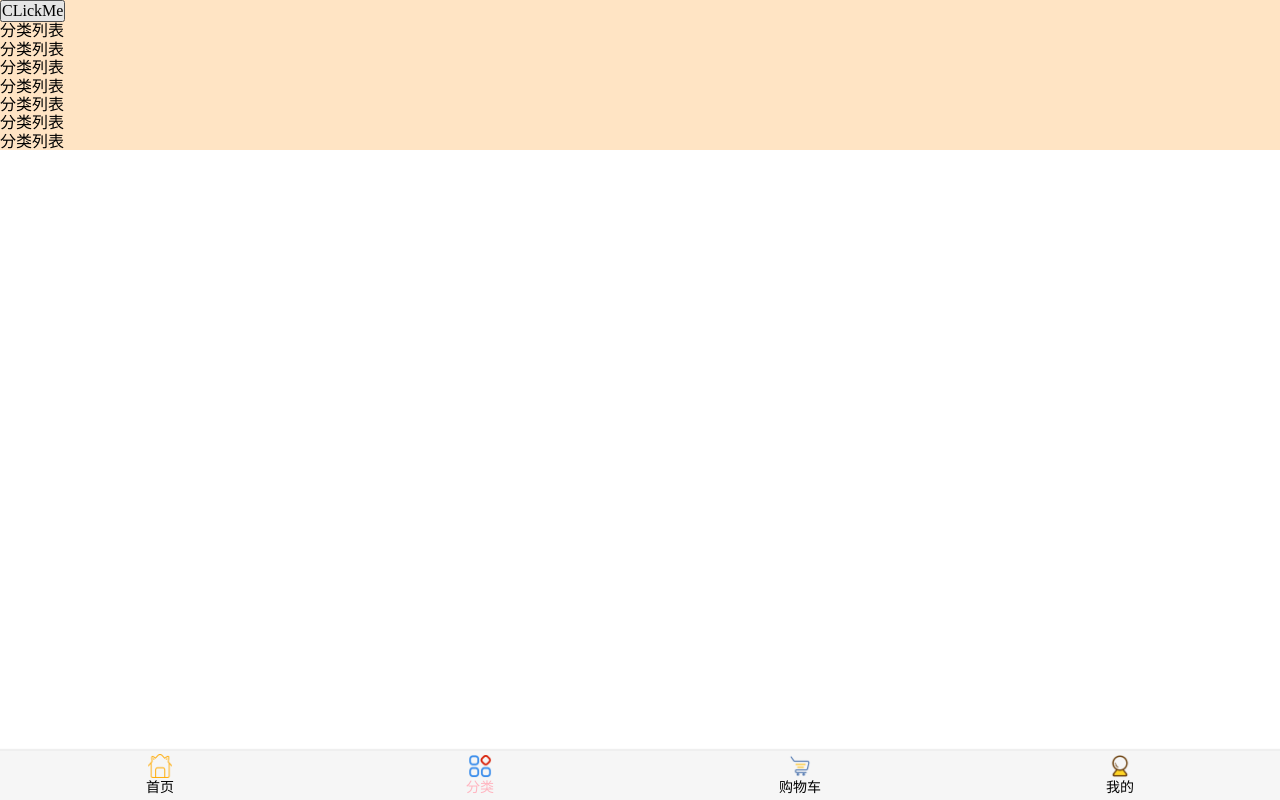
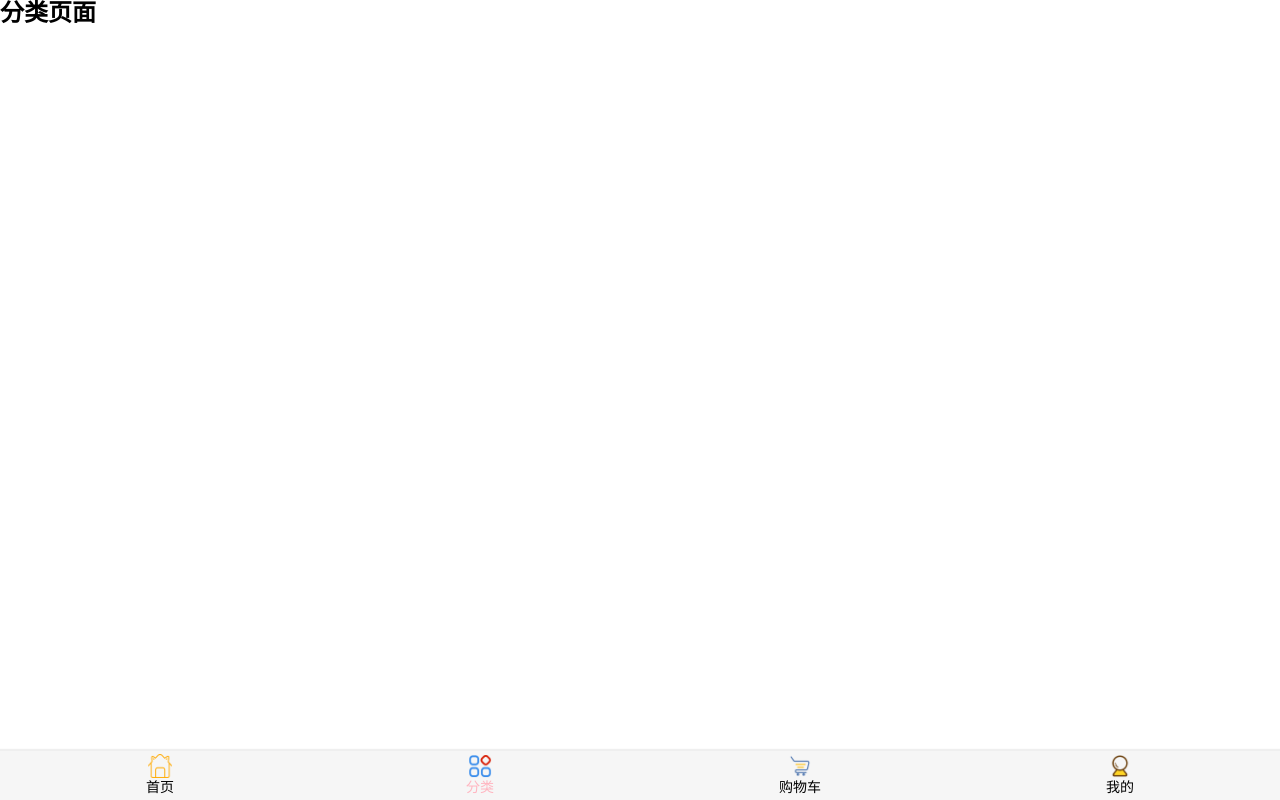
Before and after one commit to Alan-AW/supermall, a Vue app: page /category in a window 1280 px wide. Built offline with nearby package versions, Linux system fonts and the light colour scheme.

Commit message:
scroll的BUG依然存在

```diff
--- a/src/components/content/goods/GoodsListItem.vue
+++ b/src/components/content/goods/GoodsListItem.vue
@@ -14,7 +14,7 @@ export default {
   name: "GoodsListItem",
   props: {
     goodsItem: {
-      type: Array,
+      type: Object,
       default() {
         return [];
       },
--- a/src/views/category/Category.vue
+++ b/src/views/category/Category.vue
@@ -1,151 +1,14 @@
 <template>
-  <div class="wrapper" ref="wrapper">
-    <ul class="content">
-      <button @click="btnClick">CLickMe</button>
-      <li>分类列表</li>
-      <li>分类列表</li>
-      <li>分类列表</li>
-      <li>分类列表</li>
-      <li>分类列表</li>
-      <li>分类列表</li>
-      <li>分类列表</li>
-      <li>分类列表</li>
-      <li>分类列表</li>
-      <li>分类列表</li>
-      <li>分类列表</li>
-      <li>分类列表</li>
-      <li>分类列表</li>
-      <li>分类列表</li>
-      <li>分类列表</li>
-      <li>分类列表</li>
-      <li>分类列表</li>
-      <li>分类列表</li>
-      <li>分类列表</li>
-      <li>分类列表</li>
-      <li>分类列表</li>
-      <li>分类列表</li>
-      <li>分类列表</li>
-      <li>分类列表</li>
-      <li>分类列表</li>
-      <li>分类列表</li>
-      <li>分类列表</li>
-      <li>分类列表</li>
-      <li>分类列表</li>
-      <li>分类列表</li>
-      <li>分类列表</li>
-      <li>分类列表</li>
-      <li>分类列表</li>
-      <li>分类列表</li>
-      <li>分类列表</li>
-      <li>分类列表</li>
-      <li>分类列表</li>
-      <li>分类列表</li>
-      <li>分类列表</li>
-      <li>分类列表</li>
-      <li>分类列表</li>
-      <li>分类列表</li>
-      <li>分类列表</li>
-      <li>分类列表</li>
-      <li>分类列表</li>
-      <li>分类列表</li>
-      <li>分类列表</li>
-      <li>分类列表</li>
-      <li>分类列表</li>
-      <li>分类列表</li>
-      <li>分类列表</li>
-      <li>分类列表</li>
-      <li>分类列表</li>
-      <li>分类列表</li>
-      <li>分类列表</li>
-      <li>分类列表</li>
-      <li>分类列表</li>
-      <li>分类列表</li>
-      <li>分类列表</li>
-      <li>分类列表</li>
-      <li>分类列表</li>
-      <li>分类列表</li>
-      <li>分类列表</li>
-      <li>分类列表</li>
-      <li>分类列表</li>
-      <li>分类列表</li>
-      <li>分类列表</li>
-      <li>分类列表</li>
-      <li>分类列表</li>
-      <li>分类列表</li>
-      <li>分类列表</li>
-      <li>分类列表</li>
-      <li>分类列表</li>
-      <li>分类列表</li>
-      <li>分类列表</li>
-      <li>分类列表</li>
-      <li>分类列表</li>
-      <li>分类列表</li>
-      <li>分类列表</li>
-      <li>分类列表</li>
-      <li>分类列表</li>
-      <li>分类列表</li>
-      <li>分类列表</li>
-      <li>分类列表</li>
-      <li>分类列表</li>
-      <li>分类列表</li>
-      <li>分类列表</li>
-      <li>分类列表</li>
-      <li>分类列表</li>
-      <li>分类列表</li>
-      <li>分类列表</li>
-      <li>分类列表</li>
-      <li>分类列表</li>
-      <li>分类列表</li>
-      <li>分类列表</li>
-      <li>分类列表</li>
-      <li>分类列表</li>
-      <li>分类列表</li>
-      <li>分类列表</li>
-      <li>分类列表</li>
-    </ul>
+  <div>
+    <h2>分类页面</h2>
   </div>
 </template>
 
 <script>
-import BScroll from "better-scroll";
-
 export default {
   name: "Category",
-  data() {
-    return {
-      scroll: null,
-    };
-  },
-
-  mounted() {
-    this.scroll = new BScroll(this.$refs.wrapper, {
-      probeType: 3, // 1-1都是不能实时监听滚动的；2只监听手指的滚动；3只要是滚动全都监听
-      click: true, // (新版已经可以监听了)默认阻止浏览器的点击事件，必须设置为true
-      pullUpLoad: true, // 上拉加载更多
-    });
-    // 实时监听滚动位置
-    this.scroll.on("scroll", (position) => {
-      console.log(position);
-    });
-    // 上拉加载更多
-    this.scroll.on("pullingUp", () => {
-      console.log("上拉加载更多");
-    });
-  },
-
-  methods: {
-    btnClick() {
-      console.log("点击button按钮");
-    },
-  },
 };
 </script>
 
 <style scoped>
-.content {
-  height: 150px;
-  background-color: bisque;
-  /* /* overflow: hidden; */
-  overflow-y: scroll;
-}
 </style>
--- a/src/views/home/Home.vue
+++ b/src/views/home/Home.vue
@@ -19,9 +19,9 @@ import FeatureView from "./childComps/FeatureView";
 import NavBar from "components/common/navbar/NavBar";
 import TabControl from "components/content/TabControl";
 import GoodsList from "components/content/goods/GoodsList";
+import Scroll from "components/common/scroll/Scroll";
 
 import { getHomeMultidata, getHomeGoods } from "network/home";
-import Scroll from "components/common/scroll/Scroll";
 
 export default {
   name: "Home",
```
